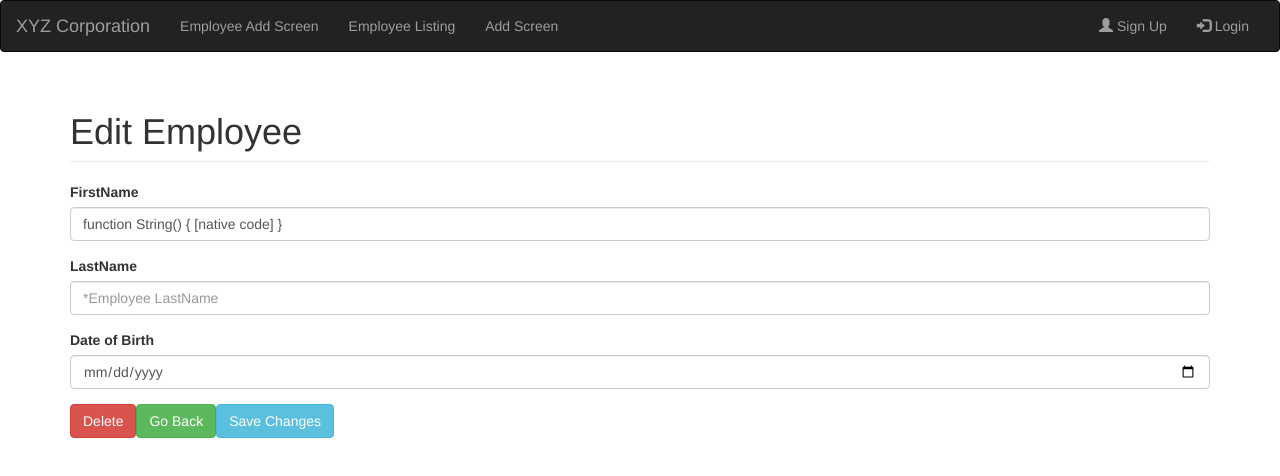
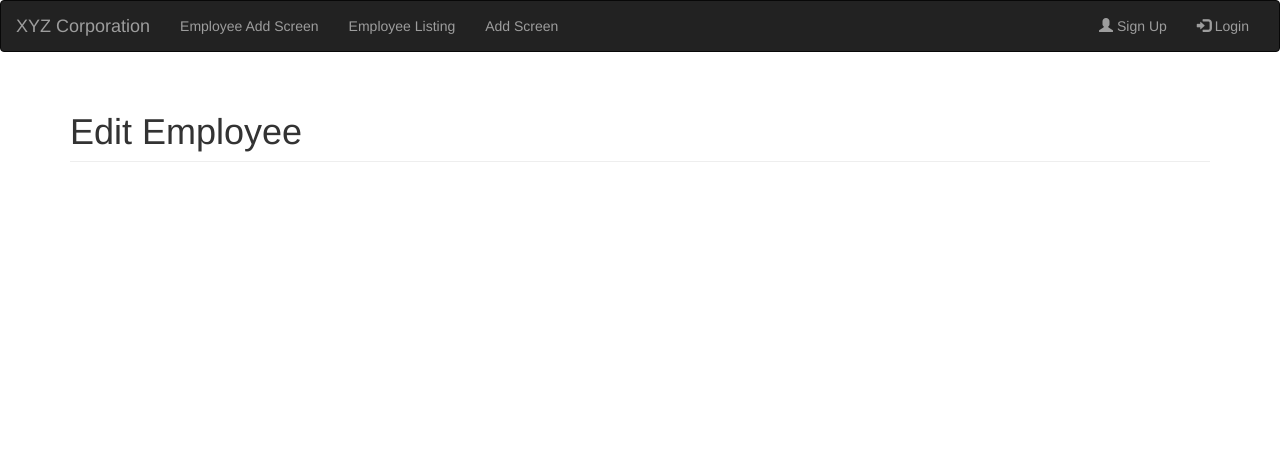
Before and after one commit to narayanansznod/assignment, an Angular app in the folder client/: page /edit-employee/1 in a window 1280 px wide. Shown: the top 476 px of the page. Built offline with nearby package versions, Linux system fonts and the light colour scheme; no server answers.

Commit message:
submit form updated

```diff
--- a/client/src/app/components/employee/edit-employee/edit-employee.component.html
+++ b/client/src/app/components/employee/edit-employee/edit-employee.component.html
@@ -6,18 +6,18 @@
   </div>
 </div>
 
-<form (submit)="updateEmployeeSubmit">
+<form (submit)="updateEmployeeSubmit" *ngIf="!loading">
   <div class="form-group">
     <label for="firstname">FirstName</label>
-    <input type="text" name="firstname" placeholder="*Employee FirstName" class="form-control" [(ngModel)]="employee.firstname" />
+    <input [disabled]="processing" type="text" name="firstname" placeholder="*Employee FirstName" class="form-control" [(ngModel)]="employee.firstname" />
   </div>
   <div class="form-group">
     <label for="lastname">LastName</label>
-    <input type="text" name="lastname" placeholder="*Employee LastName" class="form-control" [(ngModel)]="employee.lastname" />
+    <input type="text" [disabled]="processing" name="lastname" placeholder="*Employee LastName" class="form-control" [(ngModel)]="employee.lastname" />
   </div>
   <div class="form-group">
     <label for="dob">Date of Birth</label>
-    <input type="date" name="dob" placeholder="*Employee DOB" class="form-control" [(ngModel)]="employee.dob" />
+    <input type="date" [disabled]="processing" name="dob" placeholder="*Employee DOB" class="form-control" [(ngModel)]="employee.dob" />
   </div>
 
     <!-- Delete Button -->
--- a/client/src/app/components/employee/edit-employee/edit-employee.component.ts
+++ b/client/src/app/components/employee/edit-employee/edit-employee.component.ts
@@ -12,11 +12,7 @@ export class EditEmployeeComponent implements OnInit {
 
 message;
 messageClass;
-employee = {
-  firstname: String,
-  secondname: String,
-  dob: Number
-}
+employee;
 processing = false;
 currentUrl;
 loading = true;
@@ -30,7 +26,7 @@ loading = true;
     this.employeeService.editBlog(this.employee).subscribe(data => {
       if(!data.success){
         this.messageClass ='alert alert-danger';
-        this.message=data.message;
+        this.message = data.message;
         this.processing = false;
 
       } else {
@@ -50,9 +46,13 @@ loading = true;
     this.currentUrl = this.activatedRoute.snapshot.params; // When component loads, grab the id
     // Function to GET current blog with id in params
     this.employeeService.getSingleBlog(this.currentUrl.id).subscribe(data => {
-
-        this.employee = data.employee; // Save blog object for use in HTML
-
+      if (!data.success) {
+        this.messageClass = 'alert alert-danger'; // Set bootstrap error class
+        this.message = 'Blog not found.'; // Set error message
+      } else {
+        this.employee = data.employee;
+        this.loading = false; // Save blog object for use in HTML
+      }
     });
   }
 
```
